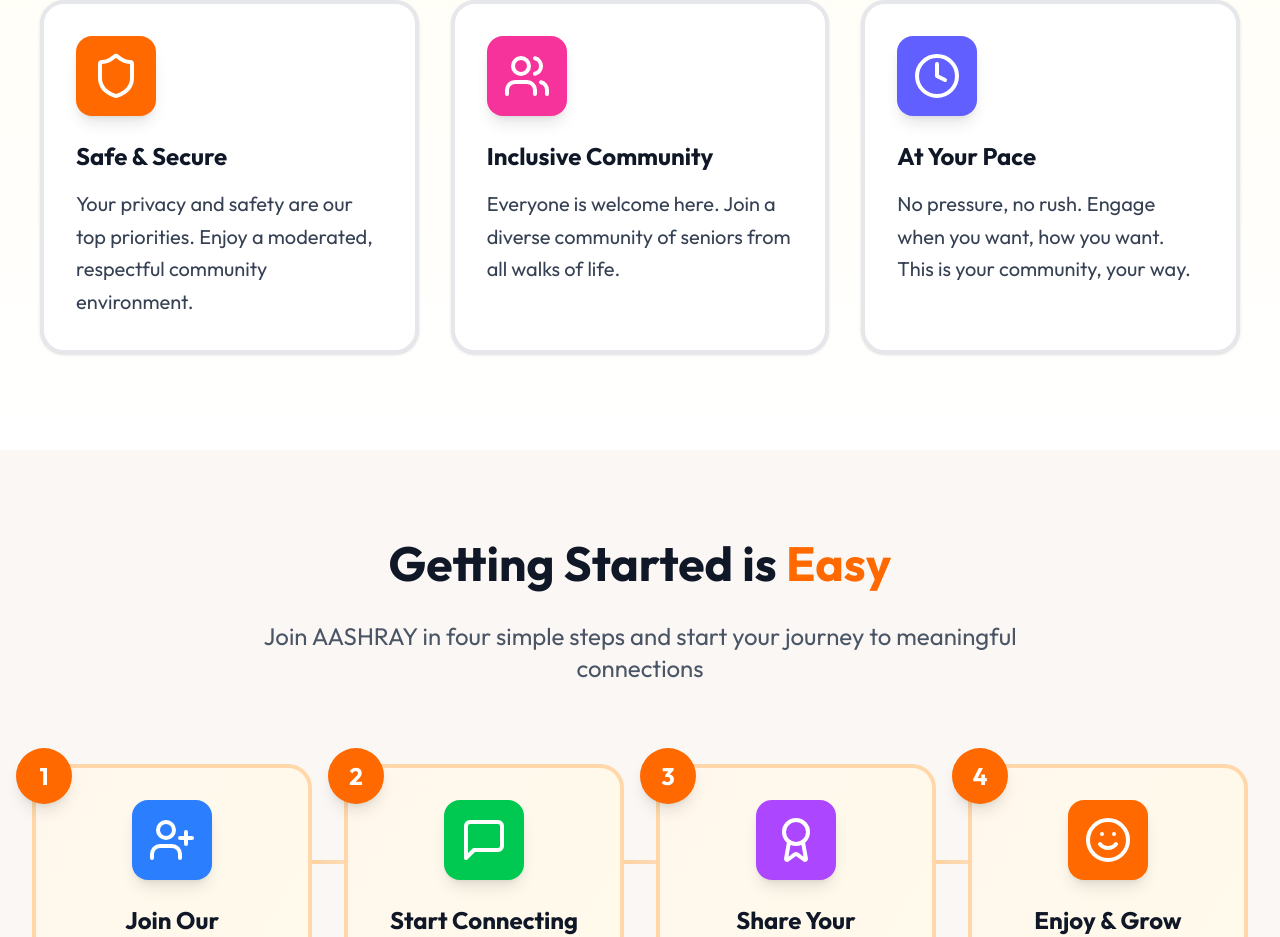
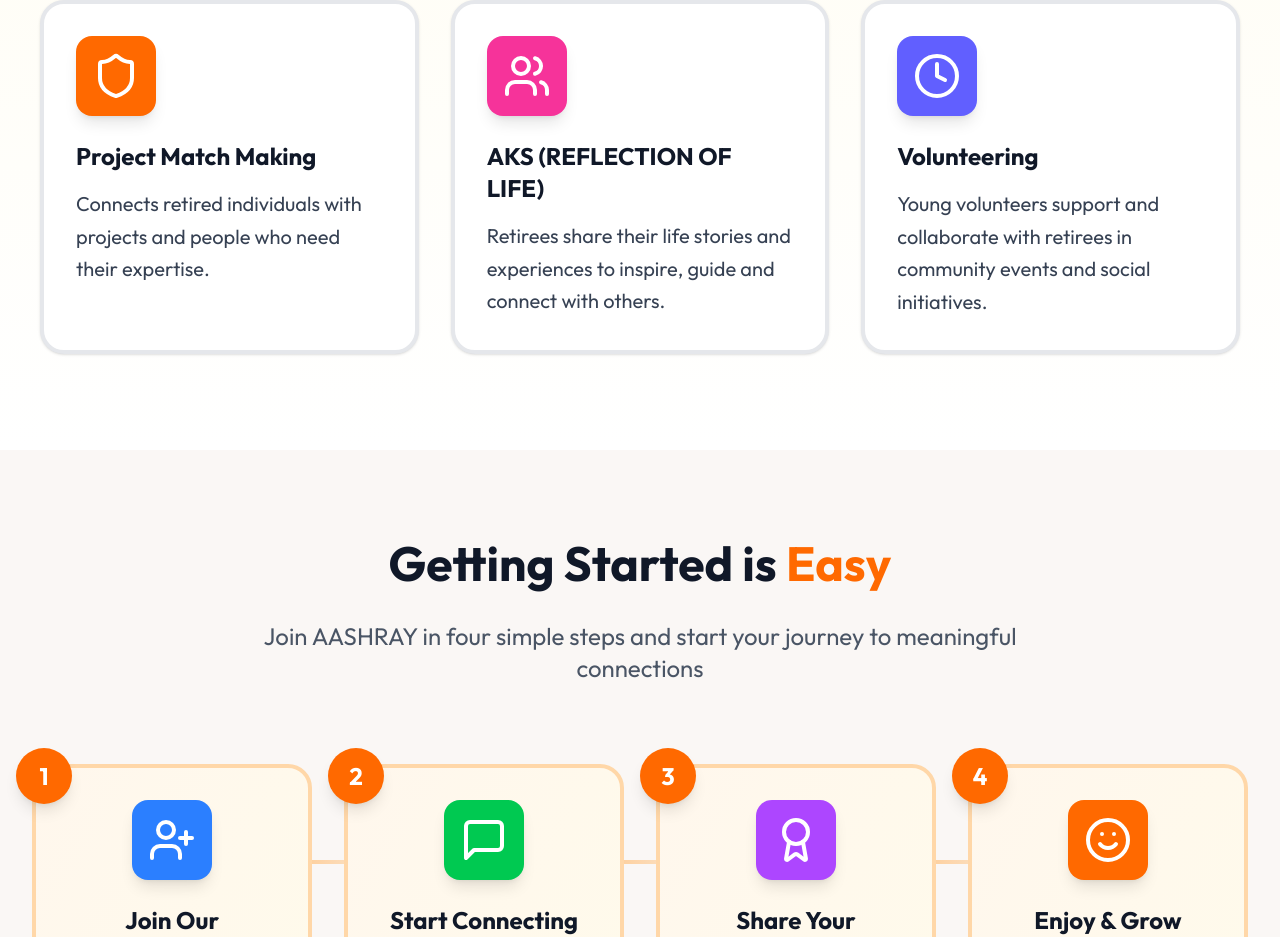
Before and after one commit to amandotyadav/aashray, a React (Vite) app in the folder frontend/: page / in a window 1280 px wide. Shown: the part 1498-2435 px from the top of the page. Built offline with nearby package versions, Linux system fonts and the light colour scheme; no server answers.

Commit message:
Updated features section

```diff
--- a/frontend/src/components/Features.jsx
+++ b/frontend/src/components/Features.jsx
@@ -109,11 +109,11 @@
             </svg>
           </div>
           <h3 className="text-2xl font-bold text-gray-900 mb-4">
-            Safe &amp; Secure
+            Project Match Making
           </h3>
           <p className="text-xl text-gray-700 leading-relaxed">
-            Your privacy and safety are our top priorities. Enjoy a moderated,
-            respectful community environment.
+            Connects retired individuals with projects and people who need their
+            expertise.
           </p>
         </div>
         <div className="text-card-foreground shadow p-8 rounded-3xl border-4 border-gray-200 hover:border-orange-300 transition-all duration-300 hover:shadow-xl bg-white">
@@ -137,11 +137,11 @@
             </svg>
           </div>
           <h3 className="text-2xl font-bold text-gray-900 mb-4">
-            Inclusive Community
+            AKS (REFLECTION OF LIFE)
           </h3>
           <p className="text-xl text-gray-700 leading-relaxed">
-            Everyone is welcome here. Join a diverse community of seniors from
-            all walks of life.
+            Retirees share their life stories and experiences to inspire, guide
+            and connect with others.
           </p>
         </div>
         <div className="text-card-foreground shadow p-8 rounded-3xl border-4 border-gray-200 hover:border-orange-300 transition-all duration-300 hover:shadow-xl bg-white">
@@ -163,11 +163,11 @@
             </svg>
           </div>
           <h3 className="text-2xl font-bold text-gray-900 mb-4">
-            At Your Pace
+            Volunteering
           </h3>
           <p className="text-xl text-gray-700 leading-relaxed">
-            No pressure, no rush. Engage when you want, how you want. This is
-            your community, your way.
+            Young volunteers support and collaborate with retirees in community
+            events and social initiatives.
           </p>
         </div>
       </div>
```
Also changed, not shown: frontend/src/assets/logo.png.
